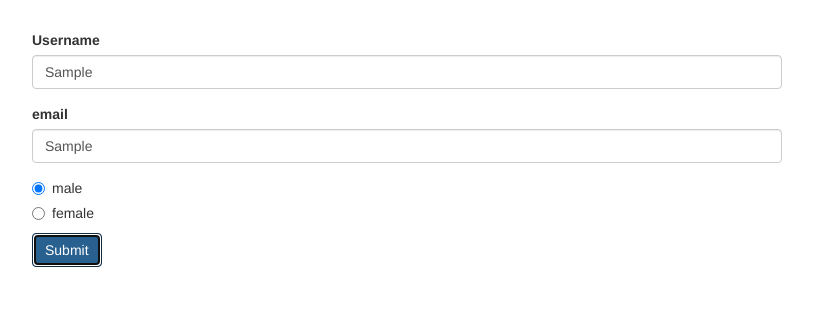
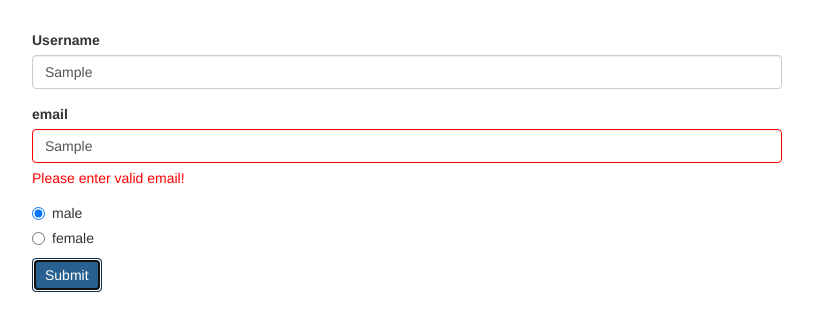
Before and after one commit to kklapczynski/Udemy_Angular8_The-Complete-Guide__Reactive_Forms, an Angular app: page / in a window 1280 px wide. Both pictures are taken after typing "Sample", "Sample" into the empty fields and a click on the button "Submit". Shown: the top 330 px of the page, without its empty margins (233-1046 px from the left). Built offline with nearby package versions, Linux system fonts and the light colour scheme.

Commit message:
206: Add validators.

```diff
--- a/src/app/app.component.css
+++ b/src/app/app.component.css
@@ -1,3 +1,11 @@
 .container {
   margin-top: 30px;
 }
+
+input.ng-invalid.ng-touched {
+  border: 1px solid red
+}
+
+.help-block {
+  color: red;
+}
--- a/src/app/app.component.html
+++ b/src/app/app.component.html
@@ -1,7 +1,7 @@
 <div class="container">
   <div class="row">
     <div class="col-xs-12 col-sm-10 col-md-8 col-sm-offset-1 col-md-offset-2">
-      <form [formGroup]="signupForm">
+      <form [formGroup]="signupForm" (ngSubmit)="onSubmit()">
         <div class="form-group">
           <label for="username">Username</label>
           <input
@@ -9,6 +9,7 @@
             id="username"
             formControlName="username"
             class="form-control">
+          <span *ngIf="!signupForm.get('username').valid && signupForm.get('username').touched" class="help-block">Please enter a name!</span>
         </div>
         <div class="form-group">
           <label for="email">email</label>
@@ -17,6 +18,7 @@
             id="email"
             formControlName="email"
             class="form-control">
+          <span *ngIf="!signupForm.get('email').valid && signupForm.get('email').touched" class="help-block">Please enter valid email!</span>
         </div>
         <div class="radio" *ngFor="let gender of genders">
           <label>
--- a/src/app/app.component.ts
+++ b/src/app/app.component.ts
@@ -1,5 +1,5 @@
 import { Component, OnInit } from '@angular/core';
-import { FormGroup, FormControl } from '@angular/forms';
+import { FormGroup, FormControl, Validators } from '@angular/forms';
 
 @Component({
   selector: 'app-root',
@@ -12,11 +12,13 @@
 
   ngOnInit() {
     this.signupForm = new FormGroup({
-      'username': new FormControl(null),
-      'email': new FormControl(null),
+      'username': new FormControl(null, Validators.required),
+      'email': new FormControl(null, [Validators.required, Validators.email]),
       'gender': new FormControl('male')
     });
   }
 
-
+  onSubmit() {
+    console.log(this.signupForm);
+  }
 }
```
